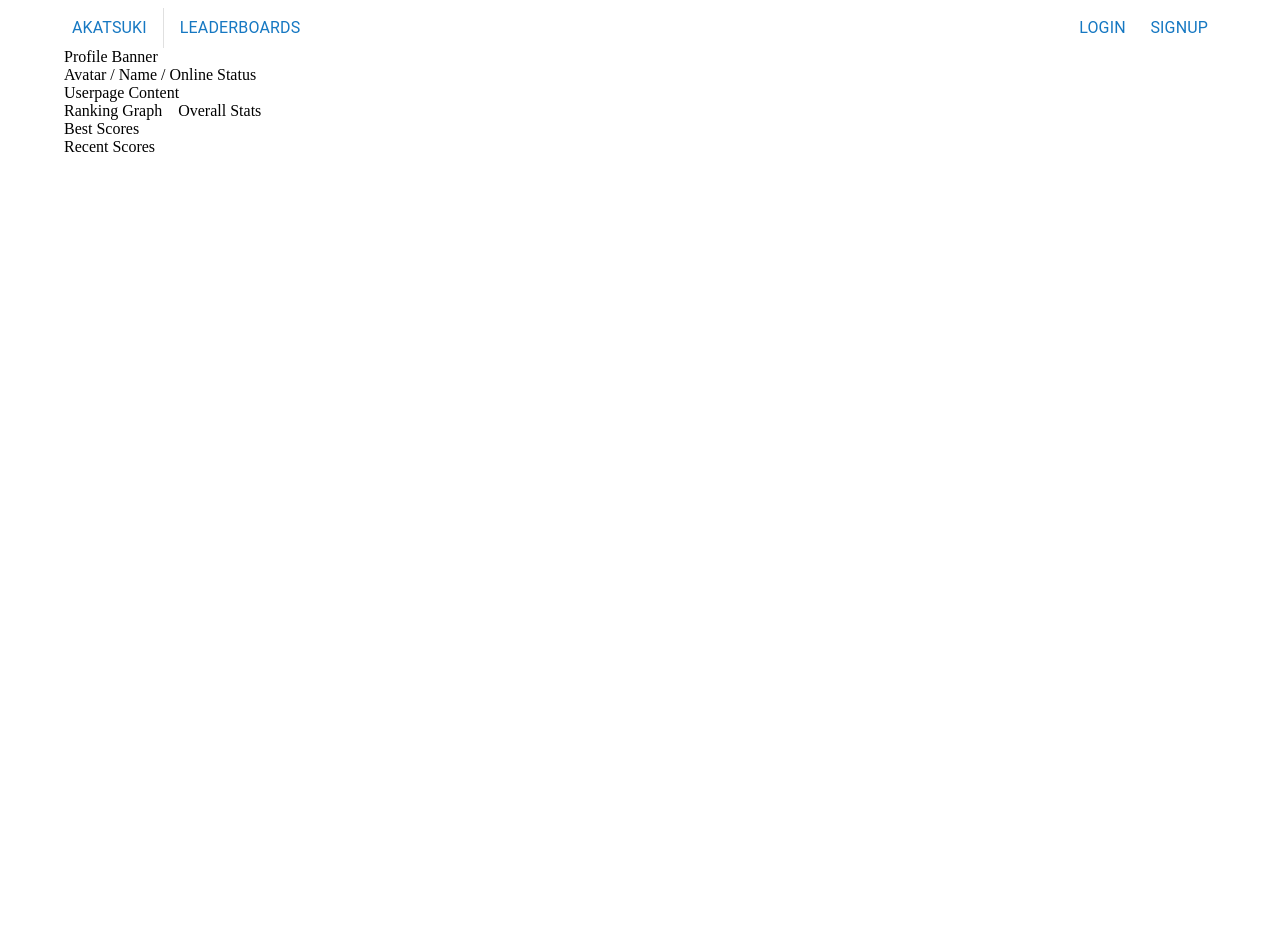
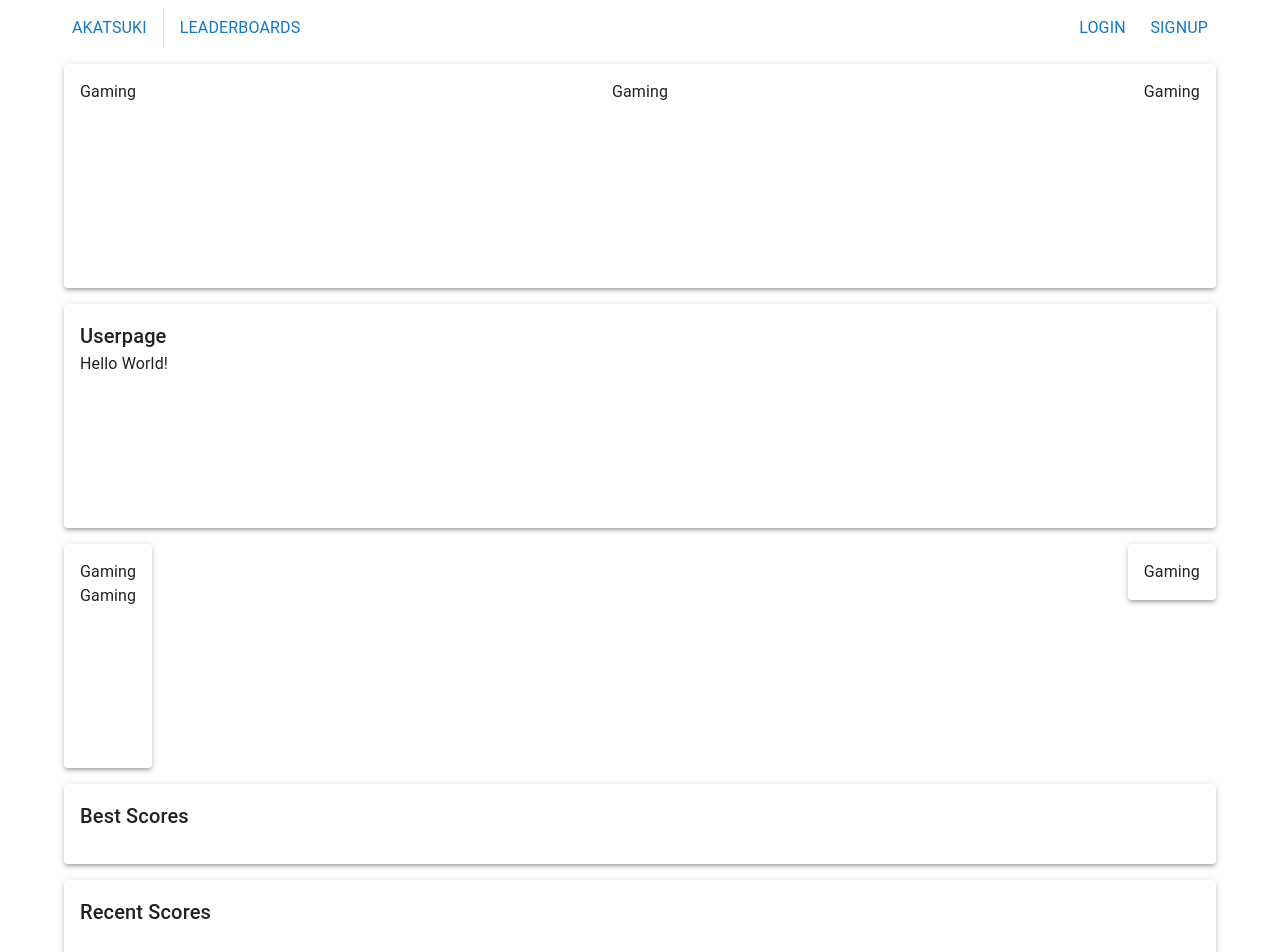
Before and after one commit to osuAkatsuki/interns-frontend, a React (Create React App) app: page /profile/1 in a window 1280 px wide. Shown: the top 952 px of the page. Before the commit the page ends 800 px from the top, so only its background shows below. Built offline with nearby package versions, Linux system fonts and the light colour scheme.

Commit message:
some work on the profile page

```diff
--- a/src/pages/LoginPage.tsx
+++ b/src/pages/LoginPage.tsx
@@ -12,7 +12,7 @@ import { useNavigate } from "react-router-dom";
 export const LoginPage = () => {
   const navigate = useNavigate();
 
-  const { user, setUser } = useUserContext();
+  const { setUser } = useUserContext();
   const [username, setUsername] = React.useState("");
   const [password, setPassword] = React.useState("");
 
--- a/src/pages/ProfilePage.tsx
+++ b/src/pages/ProfilePage.tsx
@@ -1,10 +1,11 @@
 import { useParams } from "react-router-dom";
-import { Typography } from "@mui/material";
+import { Typography, Paper, Divider, List } from "@mui/material";
 import Stack from "@mui/material/Stack";
 import Box from "@mui/material/Box";
 
 export const ProfilePage = () => {
   const { accountId } = useParams();
+  const userpageContent = "Hello World!"; // TODO: dynamic
 
   if (!accountId) {
     return (
@@ -17,22 +18,68 @@ export const ProfilePage = () => {
   }
 
   return (
-    <Stack direction="column" sx={{ width: "fit-content" }}>
-      <Box>Profile Banner</Box>
-      <Box>Avatar / Name / Online Status</Box>
-      <Box>Userpage Content</Box>
-      <Stack
-        direction="row"
-        sx={{
-          alignItems: "",
-        }}
-        spacing={2}
-      >
-        <Box>Ranking Graph</Box>
-        <Box>Overall Stats</Box>
+    <>
+      {/* TODO: is this an antipattern? */}
+      <Box sx={{ mt: 2 }}></Box>
+
+      <Stack direction="column" spacing={2}>
+        <Box>
+          {/* Avatar / Name / Online Status */}
+          <Paper elevation={3} sx={{ p: 2, height: "12rem" }}>
+            <Stack direction="row" sx={{ justifyContent: "space-between" }}>
+              <Typography>Gaming</Typography>
+              <Typography>Gaming</Typography>
+              <Typography>Gaming</Typography>
+            </Stack>
+          </Paper>
+        </Box>
+        {userpageContent && (
+          <Box>
+            {/* Userpage Content */}
+            <Paper elevation={3} sx={{ p: 2, height: "12rem" }}>
+              <Stack direction="column">
+                <Typography variant="h6">Userpage</Typography>
+                <Typography variant="body1">{userpageContent}</Typography>
+              </Stack>
+            </Paper>
+          </Box>
+        )}
+        <Stack
+          direction="row"
+          spacing={2}
+          sx={{ justifyContent: "space-between" }}
+        >
+          <Box>
+            <Paper elevation={3} sx={{ p: 2, height: "12rem" }}>
+              {/* Ranking Graph */}
+              <Stack direction="column">
+                <Typography>Gaming</Typography>
+                <Typography>Gaming</Typography>
+              </Stack>
+            </Paper>
+          </Box>
+          <Box>
+            <Paper elevation={3} sx={{ p: 2 }}>
+              {/* Overall Stats */}
+              <Typography>Gaming</Typography>
+            </Paper>
+          </Box>
+        </Stack>
+        <Box>
+          {/* Best Scores */}
+          <Paper elevation={3} sx={{ p: 2 }}>
+            <Typography variant="h6">Best Scores</Typography>
+            <List></List>
+          </Paper>
+        </Box>
+        <Box>
+          {/* Recent Scores */}
+          <Paper elevation={3} sx={{ p: 2 }}>
+            <Typography variant="h6">Recent Scores</Typography>
+            <List></List>
+          </Paper>
+        </Box>
       </Stack>
-      <Box>Best Scores</Box>
-      <Box>Recent Scores</Box>
-    </Stack>
+    </>
   );
 };
--- a/src/users.tsx
+++ b/src/users.tsx
@@ -9,7 +9,7 @@ interface User {
 
 export type UserContextType = {
   user: User | null;
-  setUser: (session: User | null) => void;
+  setUser: (user: User | null) => void;
 };
 
 export const UserContext = React.createContext<UserContextType | undefined>(
```
